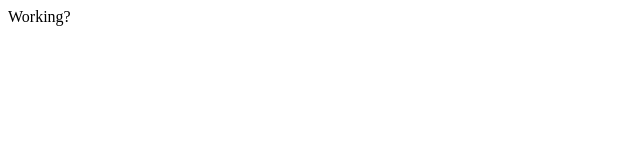
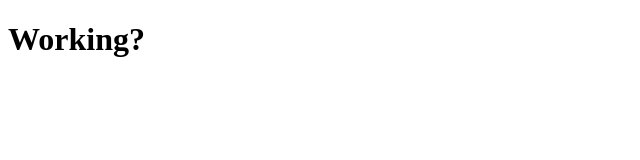
Before and after one commit to romelabed/romelabed.github.io, a plain HTML site: page index.html in a window 1280 px wide. Shown: the whole page, without its empty margins (0-640 px from the left). Drawn offline with Linux system fonts and the light colour scheme.

Commit message:
Update index.html

```diff
--- a/index.html
+++ b/index.html
@@ -2,12 +2,8 @@
 <html>
   <head>
     <title>My brush up webpage </title>
-
   </head>
-    <body>
-      Working?
-    </body>
-
-
-
+  <body>
+    <h1>Working?</h1>
+  </body>
 </html>
```
